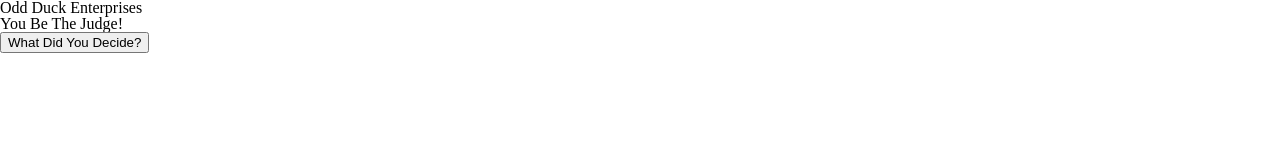
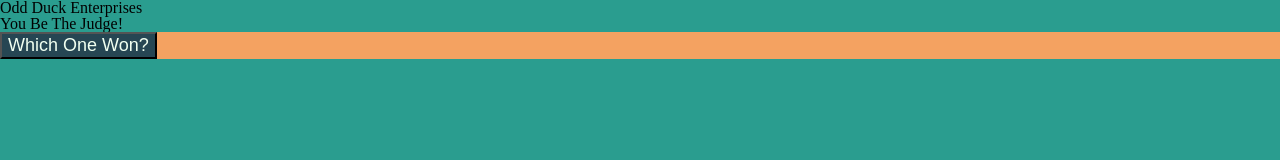
Before and after one commit to KatiLee/odd-Duck, a plain HTML site: page index.html in a window 1280 px wide. Drawn offline with Linux system fonts and the light colour scheme; a web font is replaced by a local one.

Commit message:
messing with the css

```diff
--- a/css/style.css
+++ b/css/style.css
@@ -1 +1,36 @@
 font-family: 'Syne Mono', monospace;
+
+
+header{
+    background-color: #E9C46A;
+}
+
+.grid-flex{
+    background-color: ;
+    height: 1400px;
+}
+
+aside{
+    background-color: #F4A261;
+
+}
+
+button{
+    background-color: #264653;
+    color: honeydew;
+    font-size: 18px;
+
+}
+
+body{
+    background-color: #2A9D8F;
+}
+
+.voting-photos{
+    display: flex;
+
+}
+
+.voting-photos img{
+
+}
--- a/index.html
+++ b/index.html
@@ -20,7 +20,7 @@
     <main>
         <section class="grid-flex">
             <aside class="Results">
-                <button>What Did You Decide?</button>
+                <button>Which One Won?</button>
                 <ul>
                 </ul>
             </aside>
```
